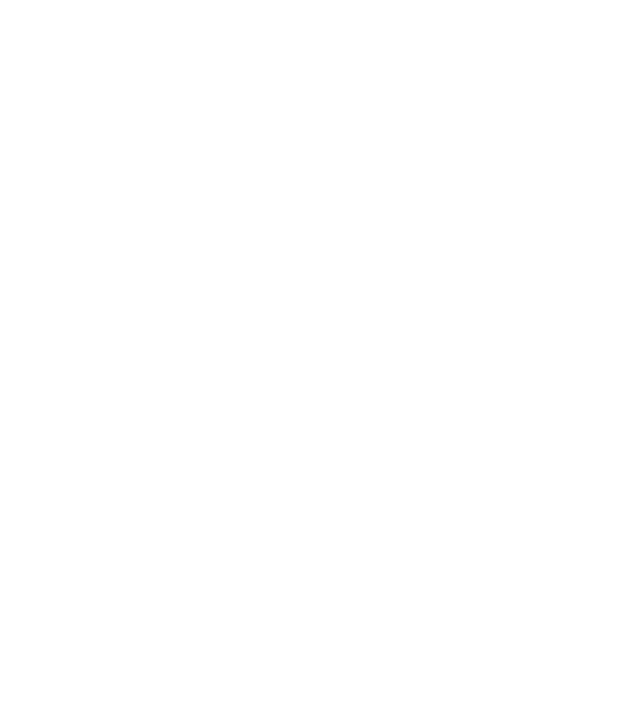
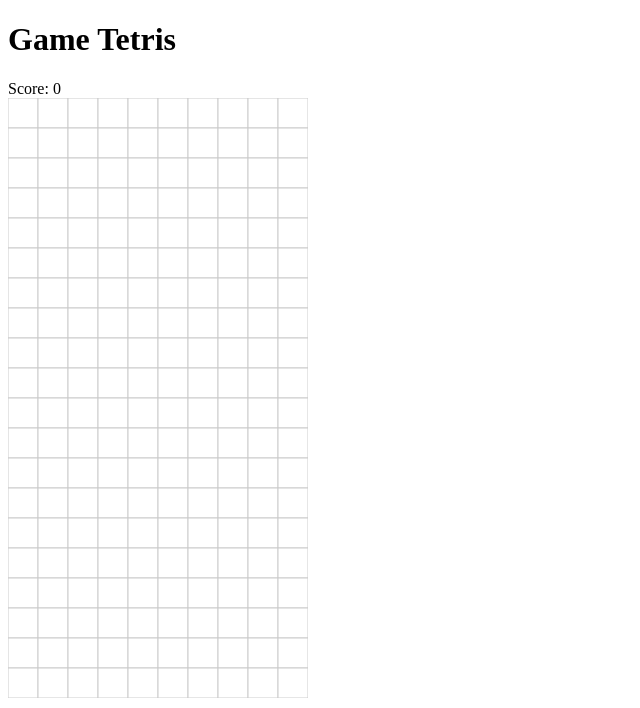
Before and after one commit to khuongkyuubi/case-study-module-1-tank-defender, a plain HTML site: page index.html in a window 1280 px wide. Shown: the whole page, without its empty margins (0-640 px from the left). Drawn offline with Linux system fonts and the light colour scheme.

Commit message:
Thay đổi đề tài case study sang làm game xếp hình

```diff
--- /dev/null
+++ b/css/style.css
@@ -0,0 +1,6 @@
+#canvas {
+    /*border: 1px solid black;*/
+}
+#score {
+    display: inline-block;
+}
--- a/index.html
+++ b/index.html
@@ -5,11 +5,16 @@
     <meta http-equiv="X-UA-Compatible" content="IE=edge">
     <meta name="viewport" content="width=device-width, initial-scale=1.0">
     <title>Document</title>
+    <link rel="stylesheet" href="css/style.css">
 </head>
 <body>
-
+<h1>Game Tetris</h1>
+<div class="game">
+    <div class="score-box">
+        Score: <div id="score">0</div>
+    </div>
+    <canvas id="canvas"></canvas>
+</div>
 </body>
-<script>
-
-</script>
+<script src="js/Main.js"></script>
 </html>
--- /dev/null
+++ b/js/Main.js
@@ -0,0 +1,58 @@
+let canvas = document.getElementById("canvas");
+let ctx = canvas.getContext("2d");
+
+let cellSize = 30; // 30x30
+let rows = 20;
+let cols = 10;
+let color =  "white";
+let lineColor = "#ccc";
+
+let cW = canvas.width = cellSize * cols; // 300
+let cH = canvas.height = cellSize * rows; // 600
+
+// ctx.beginPath();
+// ctx.moveTo(0,0);
+// ctx.lineWidth =2;
+/*
+
+for (let i = 1; i < rows; i++) {
+    ctx.moveTo(0,cellSize*i);
+    ctx.lineTo(cW, cellSize*i);
+    ctx.stroke();
+
+}
+for (let i = 1; i < cols; i++) {
+    ctx.moveTo(cellSize*i, 0);
+    ctx.lineTo( cellSize*i,cH);
+    ctx.stroke();
+}
+*/
+
+function drawCell(x, y, color) {
+    // Vẽ 2 hình chữ nhật đè lên nhau, 1 hình màu, 1 hình viền
+    ctx.fillStyle = color;
+    ctx.fillRect(x * cellSize, y * cellSize, cellSize, cellSize);
+    ctx.strokeStyle = lineColor;// màu viền
+    ctx.strokeRect(x * cellSize, y * cellSize, cellSize, cellSize);
+
+}
+// Tạo mảng 2 chiều chứa gameboard có kích thước rows x cols
+// gán màu mặc định (white) cho từng ô
+
+let board = new Array(rows);
+for (let i = 0; i < rows; i++) {
+    board[i] = new Array(cols);
+    for (let j = 0; j < cols; j++) {
+        board[i][j] = color;
+    }
+}
+console.log(board);
+drawCell(19,9, "blue" );
+function drawBoard() {
+    for (let i = 0; i < rows; i++) {
+        for (let j = 0; j < cols; j++) {
+            drawCell(j,i, board[j][i] );
+        }
+    }
+}
+drawBoard();
```
Also changed, not shown: js/Shape.js (added, +62 -0 lines), 1 other file.
